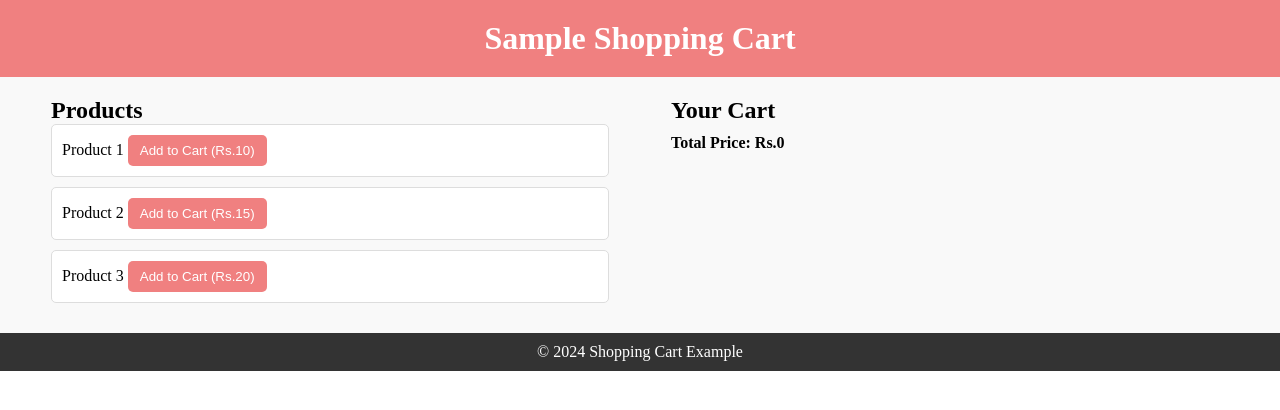
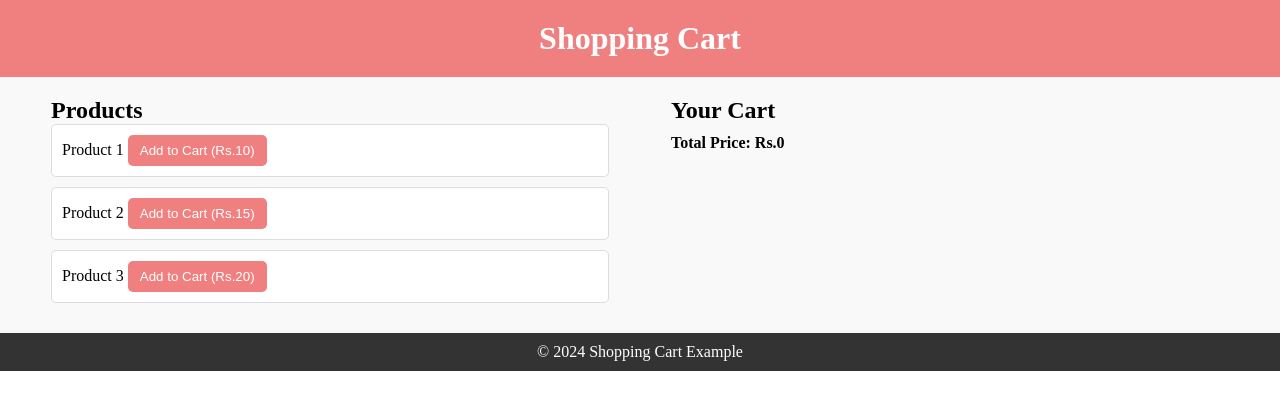
Before and after one commit to ksgoud4u/web-technologies-, a plain HTML site: page c2q2/index.html in a window 1280 px wide. Drawn offline with Linux system fonts and the light colour scheme.

```diff
--- a/c2q2/index.html
+++ b/c2q2/index.html
@@ -9,7 +9,7 @@
 <body>
 
 <header>
-    <h1>Sample Shopping Cart</h1>
+    <h1> Shopping Cart</h1>
 </header>
 
 <main>
```
